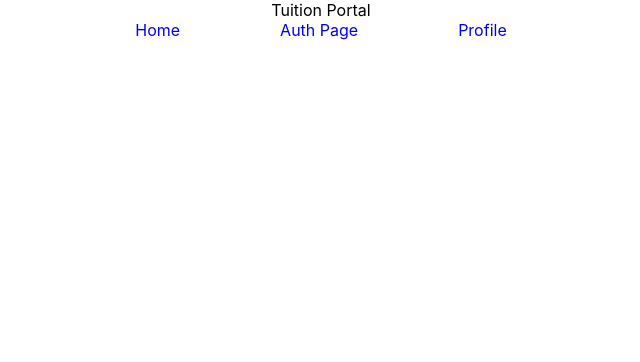
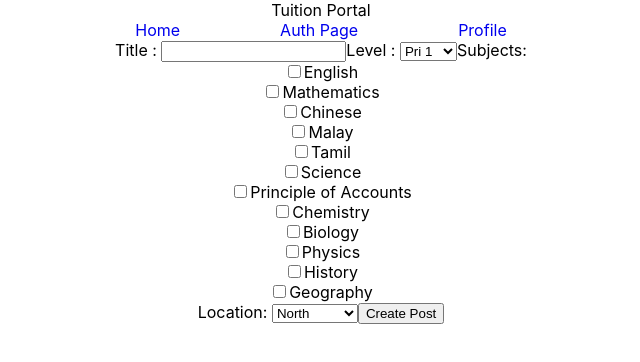
Before and after one commit to lee-lionel/capstone-project-fe, a React (Create React App) app: page /create-post in a window 1280 px wide. Shown: the top 362 px of the page, without its empty margins (319-959 px from the left). Built offline with nearby package versions, Linux system fonts and the light colour scheme.

Commit message:
completed create post skeleton

```diff
--- a/src/App.js
+++ b/src/App.js
@@ -1,6 +1,7 @@
 import './App.css';
 import Navbar from './components/Navbar/Navbar';
 import AuthPage from './pages/AuthPage';
+import CreatePost from './pages/CreatePost';
 import Home from './pages/Home';
 import Profile from './pages/Profile';
 import { BrowserRouter as Router, Route, Routes } from "react-router-dom";
@@ -15,6 +16,7 @@ function App() {
           <Route path='/' element={<Home />}></Route>
           <Route path='/AuthPage' element={<AuthPage />} />
           <Route path='/profile' element={<Profile />} />
+          <Route path='/create-post' element={<CreatePost/>} />
         </Routes>
       </Router>
     </div>
--- a/src/components/ParentProfile/ParentProfile.jsx
+++ b/src/components/ParentProfile/ParentProfile.jsx
@@ -1,4 +1,5 @@
 import React from 'react'
+import { Link } from 'react-router-dom'
 
 const ParentProfile = () => {
   return (
@@ -9,7 +10,10 @@ const ParentProfile = () => {
       <br/>
       change password option:
       <br/>
-      <button>create post</button>
+     <Link to='/create-post'>
+         <button>create post</button>
+         </Link>
+
     </div>
   )
 }
--- a/src/pages/AuthPage.jsx
+++ b/src/pages/AuthPage.jsx
@@ -1,13 +1,19 @@
 import React from 'react'
 import Login from '../components/Login'
 import SignUp from '../components/SignUp'
+import { useState } from 'react'
 
 const AuthPage = () => {
+    const [choice,setChoice] = useState(true)
   return (
     <div>
-      <Login/>
-      <hr/>
-      <SignUp/>
+
+{choice ? <Login/> : <SignUp/>}
+
+      <button onClick={() => setChoice(!choice )}>
+      {choice ? 'Sign Up Instead' : 'Sign In Instead'}
+      </button>
+
     </div>
   )
 }
--- /dev/null
+++ b/src/pages/CreatePost.jsx
@@ -0,0 +1,108 @@
+import React, { useState } from "react";
+
+const CreatePost = () => {
+  const [userInput, setUserInput] = useState({
+    title: "",
+    subjects: [],
+    level: "Pri 1",
+    location: "North",
+  });
+
+  const subjects = [
+    "English",
+    "Mathematics",
+    "Chinese",
+    "Malay",
+    "Tamil",
+    "Science",
+    "Principle of Accounts",
+    "Chemistry",
+    "Biology",
+    "Physics",
+    "History",
+    "Geography",
+  ];
+
+  const handleSubjectChange = (subject) => {
+    if (userInput.subjects.includes(subject)) {
+      setUserInput({
+        ...userInput,
+        subjects: userInput.subjects.filter((sub) => sub !== subject),
+      });
+    } else {
+      setUserInput({
+        ...userInput,
+        subjects: [...userInput.subjects, subject],
+      });
+    }
+  };
+
+  function handleSubmit(e) {
+    e.preventDefault()
+    console.log(userInput)
+  }
+
+  return (
+    <form onSubmit={handleSubmit}>
+      <label>
+        Title :{" "}
+        <input
+          onChange={(e) =>
+            setUserInput({ ...userInput, title: e.target.value })
+          }
+        ></input>
+      </label>
+      <label>
+        Level :{" "}
+        <select
+          onChange={(e) => setUserInput({ ...userInput, level: e.target.value })}
+          value={userInput.level}
+        >
+          <option>Pri 1</option>
+          <option>Pri 2</option>
+          <option>Pri 3</option>
+          <option>Pri 4</option>
+          <option>Pri 5</option>
+          <option>Pri 6</option>
+          <option>Sec 1</option>
+          <option>Sec 2</option>
+          <option>Sec 3</option>
+          <option>Sec 4</option>
+        </select>
+      </label>
+      <label>
+        Subjects:{" "}
+        </label>
+        {subjects.map((subject) => (
+          <div key={subject}>
+            <input
+              type="checkbox"
+              id={subject}
+              name={subject}
+              value={subject}
+              checked={userInput.subjects.includes(subject)}
+              onChange={() => handleSubjectChange(subject)}
+            />
+            <label htmlFor={subject}>{subject}</label>
+          </div>
+        ))}
+
+      <label>
+        Location:{" "}
+        <select
+        value={userInput.location}
+        onChange={(e) =>
+            setUserInput({ ...userInput, location: e.target.value })}>
+          <option>North</option>
+          <option>North-East</option>
+          <option>Central</option>
+          <option>East</option>
+          <option>West</option>
+        </select>
+      </label>
+      <button>Create Post</button>
+    </form>
+  );
+};
+
+export default CreatePost;
```
